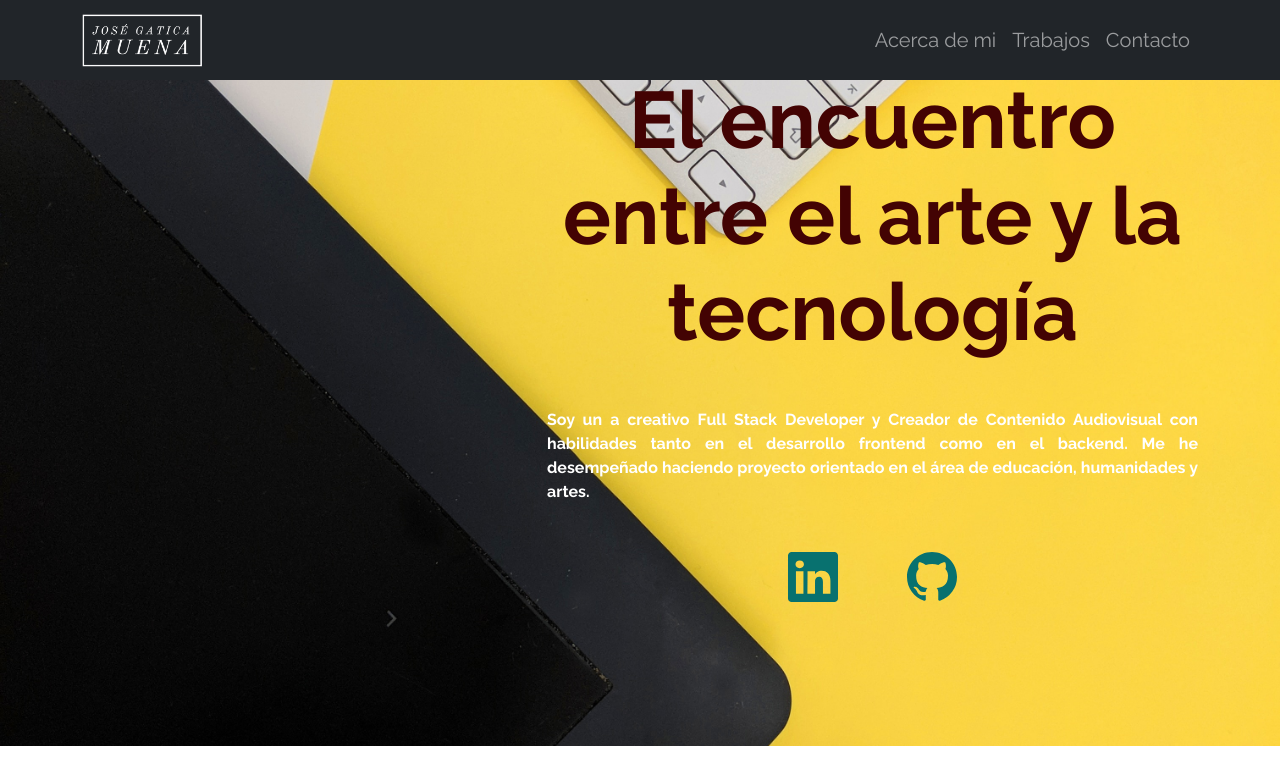
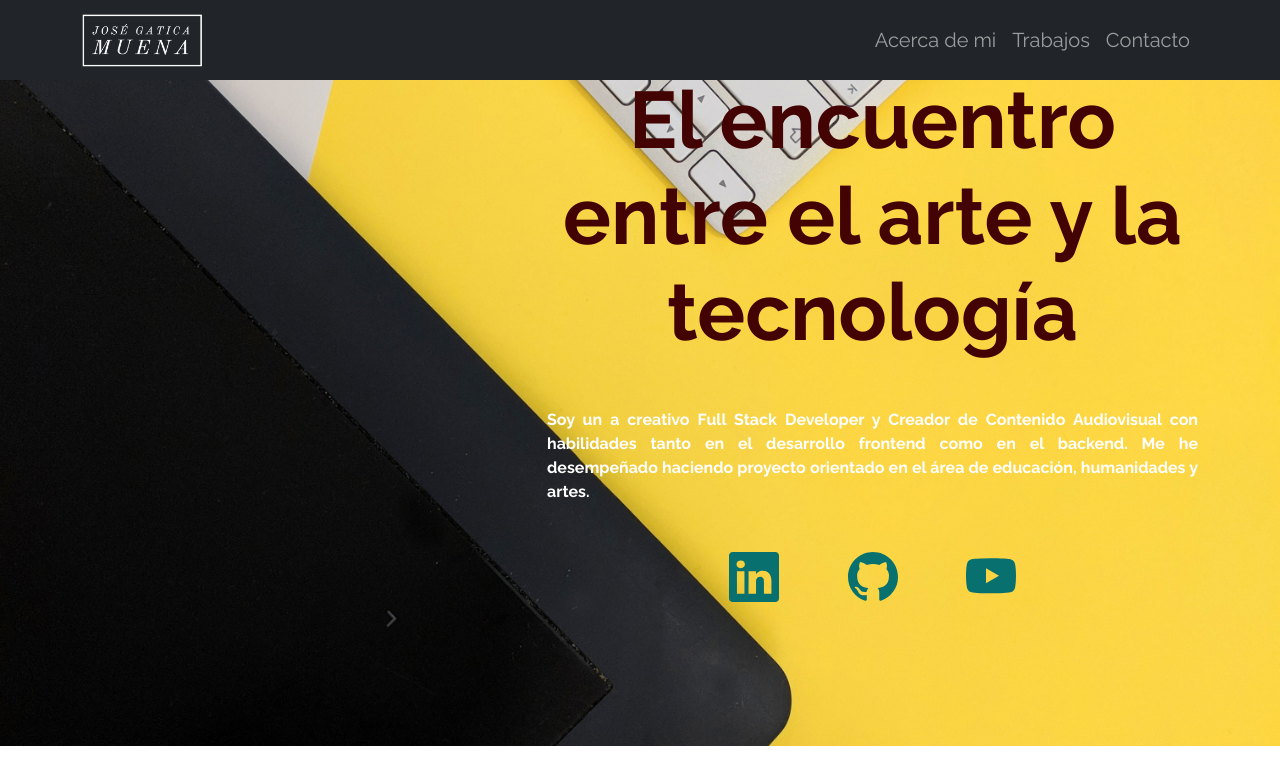
Before and after one commit to nicolascr726/JoseGaticaM.github.io, a plain HTML site: page index.html in a window 1280 px wide. Shown: the top 767 px of the page. Drawn offline with nearby package versions, Linux system fonts and the light colour scheme.

Commit message:
Lo logre, ingreso de enlace de Youtube

```diff
--- a/index.html
+++ b/index.html
@@ -90,6 +90,10 @@
            <a href="https://github.com/JoseGaticaM" class="p-3 m-3"><svg xmlns="http://www.w3.org/2000/svg" width="16" height="16" fill="currentColor" class="bi bi-github" viewBox="0 0 16 16">
             <path d="M8 0C3.58 0 0 3.58 0 8c0 3.54 2.29 6.53 5.47 7.59.4.07.55-.17.55-.38 0-.19-.01-.82-.01-1.49-2.01.37-2.53-.49-2.69-.94-.09-.23-.48-.94-.82-1.13-.28-.15-.68-.52-.01-.53.63-.01 1.08.58 1.23.82.72 1.21 1.87.87 2.33.66.07-.52.28-.87.51-1.07-1.78-.2-3.64-.89-3.64-3.95 0-.87.31-1.59.82-2.15-.08-.2-.36-1.02.08-2.12 0 0 .67-.21 2.2.82.64-.18 1.32-.27 2-.27.68 0 1.36.09 2 .27 1.53-1.04 2.2-.82 2.2-.82.44 1.1.16 1.92.08 2.12.51.56.82 1.27.82 2.15 0 3.07-1.87 3.75-3.65 3.95.29.25.54.73.54 1.48 0 1.07-.01 1.93-.01 2.2 0 .21.15.46.55.38A8.012 8.012 0 0 0 16 8c0-4.42-3.58-8-8-8z"/>
           </svg></a>
+          <a href="https://www.youtube.com/channel/UCcZKXHWGnree_yoXp62iF8g" class="p-3 m-3"><svg xmlns="http://www.w3.org/2000/svg" width="16" height="16" fill="currentColor" class="bi bi-youtube" viewBox="0 0 16 16">
+            <path d="M8.051 1.999h.089c.822.003 4.987.033 6.11.335a2.01 2.01 0 0 1 1.415 1.42c.101.38.172.883.22 1.402l.01.104.022.26.008.104c.065.914.073 1.77.074 1.957v.075c-.001.194-.01 1.108-.082 2.06l-.008.105-.009.104c-.05.572-.124 1.14-.235 1.558a2.007 2.007 0 0 1-1.415 1.42c-1.16.312-5.569.334-6.18.335h-.142c-.309 0-1.587-.006-2.927-.052l-.17-.006-.087-.004-.171-.007-.171-.007c-1.11-.049-2.167-.128-2.654-.26a2.007 2.007 0 0 1-1.415-1.419c-.111-.417-.185-.986-.235-1.558L.09 9.82l-.008-.104A31.4 31.4 0 0 1 0 7.68v-.123c.002-.215.01-.958.064-1.778l.007-.103.003-.052.008-.104.022-.26.01-.104c.048-.519.119-1.023.22-1.402a2.007 2.007 0 0 1 1.415-1.42c.487-.13 1.544-.21 2.654-.26l.17-.007.172-.006.086-.003.171-.007A99.788 99.788 0 0 1 7.858 2h.193zM6.4 5.209v4.818l4.157-2.408L6.4 5.209z"/>
+          </svg></a>
+
         </div>
       </div>
     </header>
```
